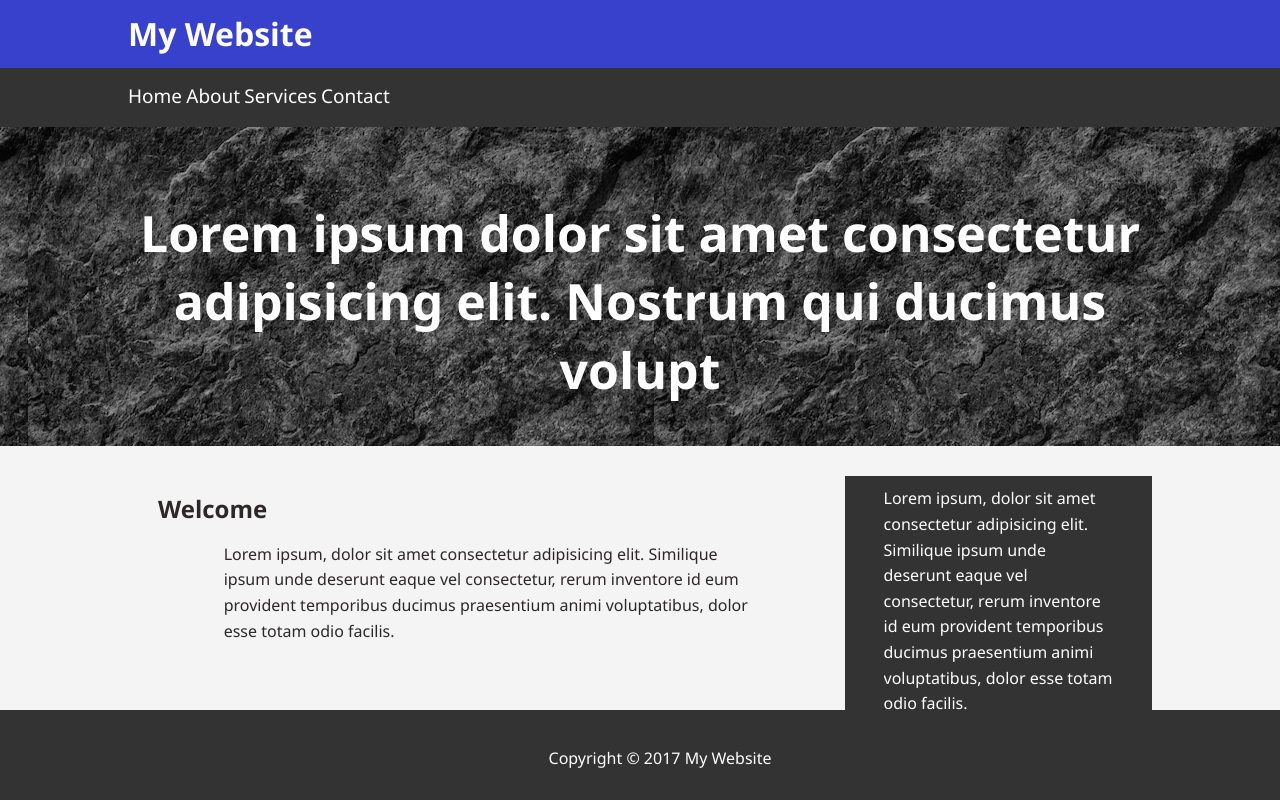
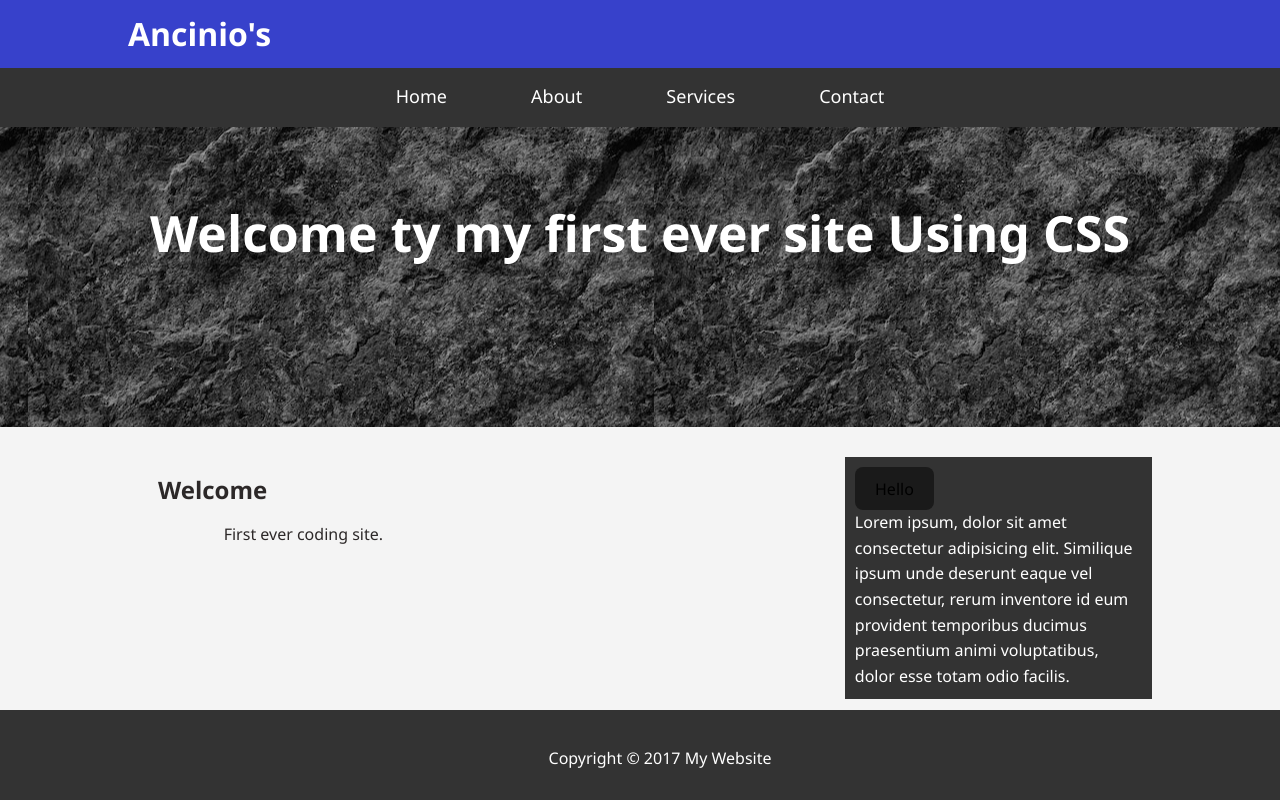
Before and after one commit to zioForas/css-site-1, a plain HTML site: page sitoso/index.html in a window 1280 px wide. Shown: the top 800 px of the page. Drawn offline with Linux system fonts and the light colour scheme.

Commit message:
super cool button

```diff
--- a/sitoso/css/style.css
+++ b/sitoso/css/style.css
@@ -9,8 +9,41 @@ body{
     width: 80%;
     margin: auto;
     overflow: hidden;
-    ;
+    ;}
+
+.container ul{
+   text-align: center;
+
 }
+.lightbutton{
+    border-radius: 8px;
+    border: 1px solid transparent;
+    padding: 0.6em 1.2em;
+    font-size: 1em;
+    font-weight: 500;
+    font-family: inherit;
+    background-color: #1a1a1a;
+    cursor: pointer;
+    transition: border-color 0.25s;
+  }
+  button:hover {
+    border-color: #646cff;
+  }
+  button:focus,
+  button:focus-visible {
+    outline: 4px auto -webkit-focus-ring-color;
+  }
+  .lightbutton:hover {
+    filter: drop-shadow(0 0 2em #646cffaa);
+  }
+.container li{
+    display:inline;
+    padding: 10px 40px;
+
+}
+
+
+
 .container p{
     width: 80%;
     margin: auto;
@@ -24,6 +57,7 @@ body{
 #navbar{
    background-color: #333;
    color: #fff;
+
 }
 #navbar ul{
     padding: 0;
@@ -34,8 +68,9 @@ body{
 }
 #navbar a{
     color:#fff;
-    text-decoration: none;
-    font-size:19px ;
+    text-decoration:none;
+    font-size:18px ;
+
 
 }
 
@@ -83,6 +118,8 @@ body{
 }
 
 
+
+
 #main-footer{
     background: #333;
     color:#fff;
--- a/sitoso/index.html
+++ b/sitoso/index.html
@@ -1,5 +1,4 @@
 <!DOCTYPE html>
-
 
 <html lang="en">
   <head>
@@ -9,7 +8,7 @@
   <body>
     <header id="main-header">
       <div class="container">
-        <h1>My Website</h1>
+        <h1>Ancinio's</h1>
       </div>
     </header>
 
@@ -26,30 +25,29 @@
 
     <section id="showcase">
       <div class="container">
-        <h1>
-          Lorem ipsum dolor sit amet consectetur adipisicing elit. Nostrum qui
-          ducimus volupt
-        </h1>
+        <h1>Welcome ty my first ever site Using CSS</h1>
       </div>
     </section>
 
     <div class="container">
       <section id="main">
         <h1>Welcome</h1>
-        <p>
+        <p>First ever coding site.</p>
+      </section>
+
+
+        <aside id="sidebar">
+        <p> <div>
+
+         <button class="lightbutton">Hello</button>
+
+      </div>
           Lorem ipsum, dolor sit amet consectetur adipisicing elit. Similique
           ipsum unde deserunt eaque vel consectetur, rerum inventore id eum
           provident temporibus ducimus praesentium animi voluptatibus, dolor
           esse totam odio facilis.
         </p>
-      </section>
-      <aside id="sidebar">
-        <p>
-          Lorem ipsum, dolor sit amet consectetur adipisicing elit. Similique
-          ipsum unde deserunt eaque vel consectetur, rerum inventore id eum
-          provident temporibus ducimus praesentium animi voluptatibus, dolor
-          esse totam odio facilis.
-        </p>
+
       </aside>
     </div>
     <footer id="main-footer">
```
